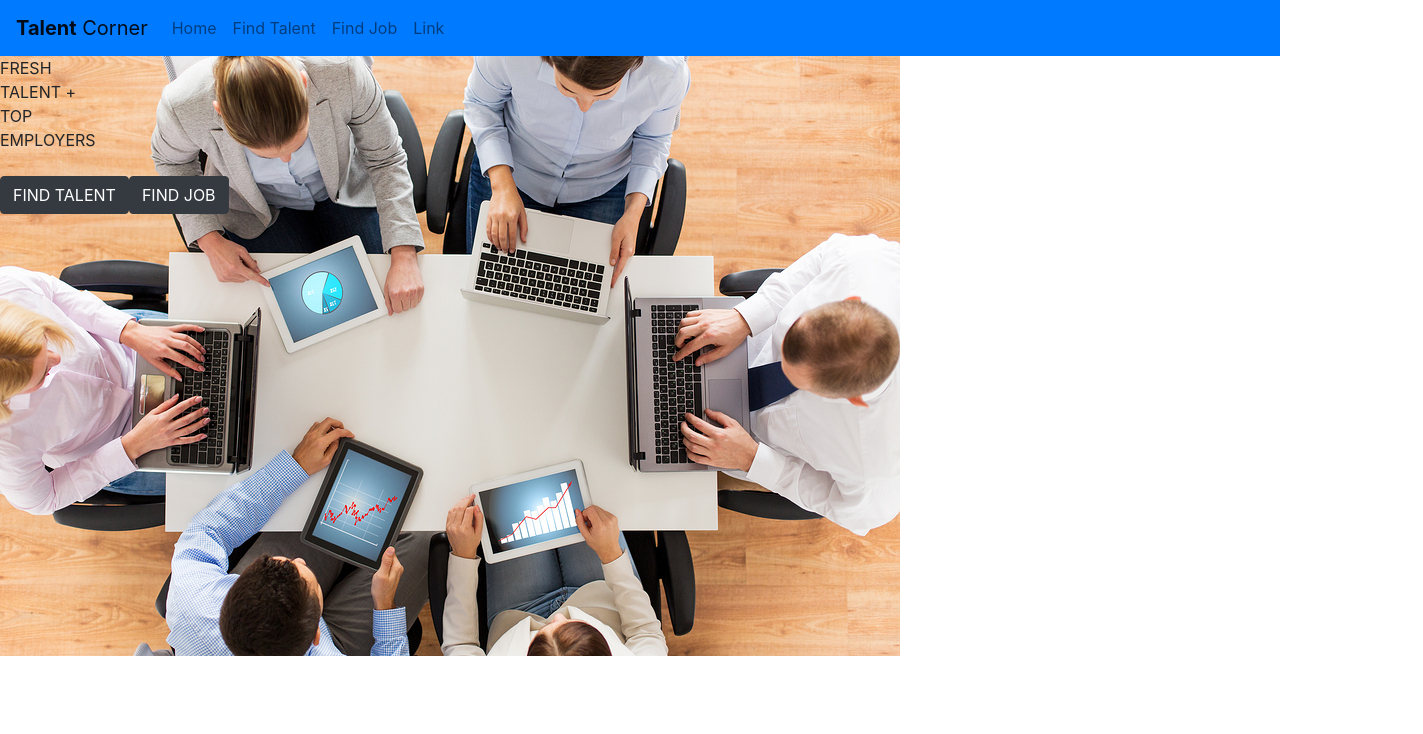
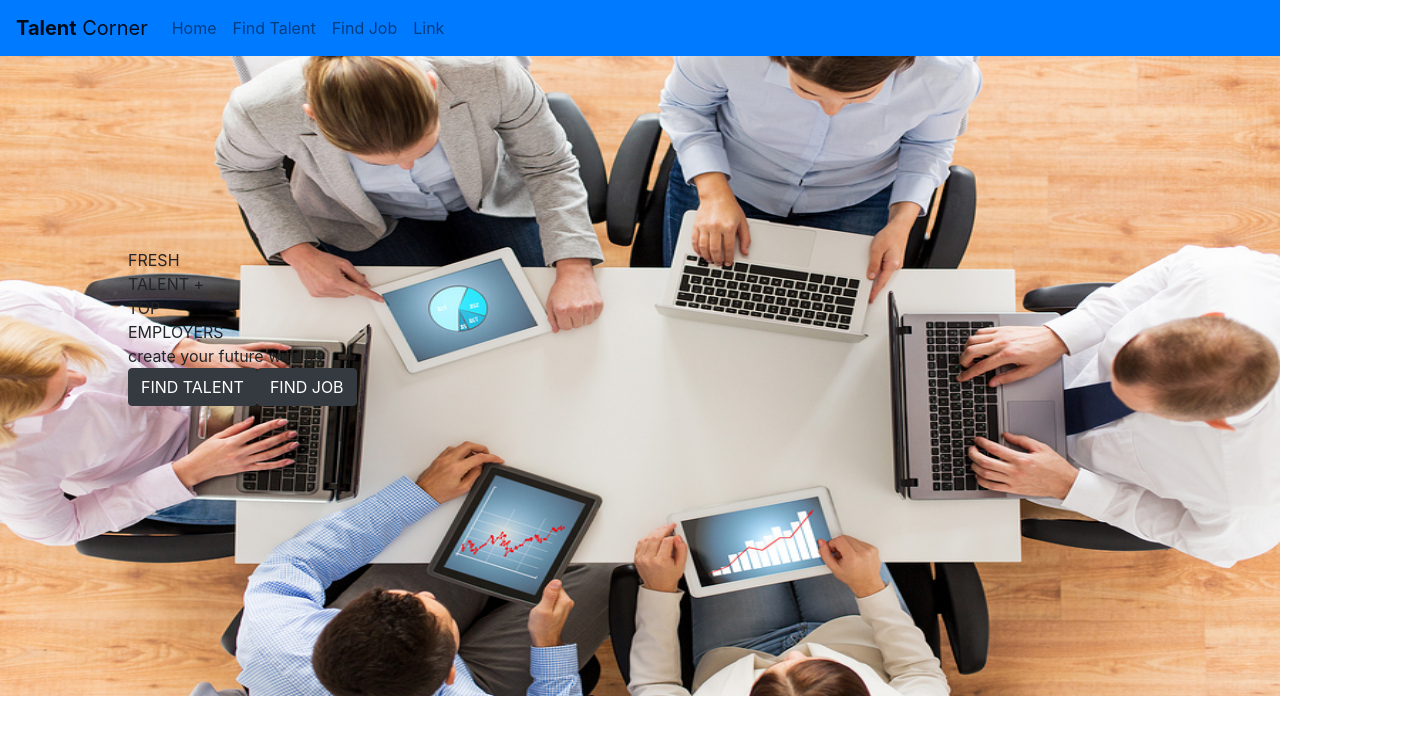
Before and after one commit to YakubuAmidu/Talent-corner, a React (Create React App) app: page / in a window 1280 px wide. Shown: the top 734 px of the page, 1423 px wide, since content can reach past the window. Built offline with nearby package versions, Linux system fonts and the light colour scheme.

Commit message:
Commiting changes

```diff
--- a/src/components/App.js
+++ b/src/components/App.js
@@ -21,7 +21,6 @@ class App extends Component {
             <div className="Talent">TALENT +</div>
             <div className="Top">TOP</div>
             <div className="Employers">EMPLOYERS</div>
-          </div>
             <div className="Create">create your future with us</div>
             <span className="Link_buttons">
               <Row>
@@ -33,6 +32,7 @@ class App extends Component {
             </span>
           </div>
         </div>
+      </div>
     );
   }
 }
--- a/src/components/Sass.scss
+++ b/src/components/Sass.scss
@@ -5,8 +5,12 @@
 
 .Background_image-main {
   position: absolute;
+  width: 100%;
+  height: 80%;
 }
 
 .Background_titles {
   position: relative;
+  left: 10%;
+  padding-top: 15%;
 }
```
Lines whose indentation alone changed are shown as unchanged.
